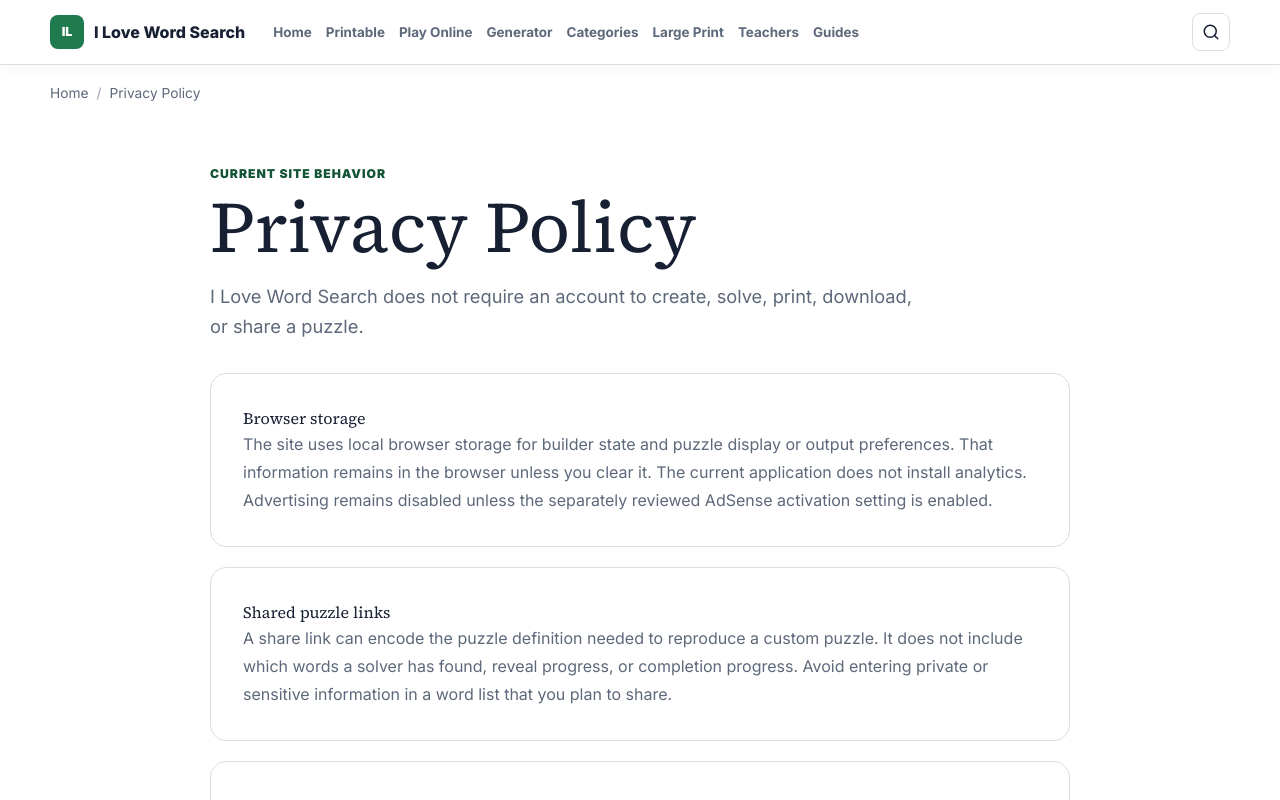
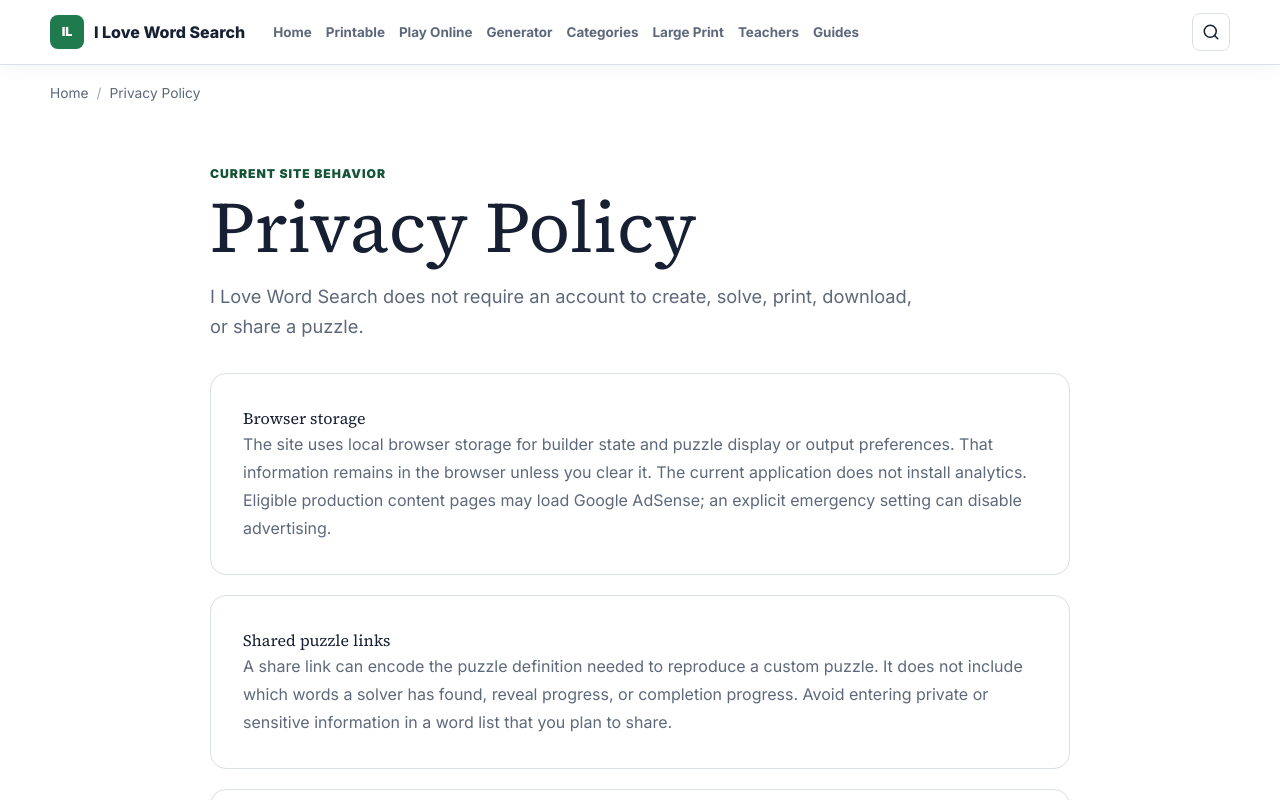
Before and after one commit to suhas-sunder/wordsearch, a Next.js app: page /privacy in a window 1280 px wide. Shown: the top 800 px of the page. Built offline with nearby package versions, Linux system fonts and the light colour scheme; a web font is replaced by a local one.

Commit message:
docs: align privacy copy with production ads

```diff
--- a/app/privacy/page.tsx
+++ b/app/privacy/page.tsx
@@ -6,10 +6,10 @@ export const metadata = pageMetadata("Privacy Policy | I Love Word Search", "Lea
 
 export default function PrivacyPage() {
   return <TrustPage eyebrow="Current site behavior" h1="Privacy Policy" path="/privacy" lede="I Love Word Search does not require an account to create, solve, print, download, or share a puzzle." sections={[
-    { heading: "Browser storage", paragraphs: ["The site uses local browser storage for builder state and puzzle display or output preferences. That information remains in the browser unless you clear it. The current application does not install analytics. Advertising remains disabled unless the separately reviewed AdSense activation setting is enabled."] },
+    { heading: "Browser storage", paragraphs: ["The site uses local browser storage for builder state and puzzle display or output preferences. That information remains in the browser unless you clear it. The current application does not install analytics. Eligible production content pages may load Google AdSense; an explicit emergency setting can disable advertising."] },
     { heading: "Shared puzzle links", paragraphs: ["A share link can encode the puzzle definition needed to reproduce a custom puzzle. It does not include which words a solver has found, reveal progress, or completion progress. Avoid entering private or sensitive information in a word list that you plan to share."] },
     { heading: "PDF and QR behavior", paragraphs: ["PDF files are created by the site’s server endpoint from the submitted puzzle definition. QR images are generated locally in the browser from the share URL; the site does not use an external QR service."] },
-    { heading: "Advertising and external links", paragraphs: ["When advertising is disabled, labelled ad areas are inactive layout placeholders. If the reviewed advertising setting is enabled, eligible content pages load Google AdSense, while search, utility, print, PDF, play, answer-key, trust, and legal pages remain ad-free. Google may use cookies or similar technologies and process device or interaction data to deliver and measure advertising under Google’s own privacy terms. A Google-certified consent management platform must be configured before personalized ads are enabled where Google requires one. Links to other external sites follow those sites’ own privacy practices."] },
+    { heading: "Advertising and external links", paragraphs: ["Eligible production content pages load Google AdSense by default, while search, utility, print, PDF, play, answer-key, trust, and legal pages remain ad-free. If advertising is explicitly disabled or Google cannot serve any eligible unit, labelled fallback ad areas may be shown instead. Google may use cookies or similar technologies and process device or interaction data to deliver and measure advertising under Google’s own privacy terms. A Google-certified consent management platform must be configured before personalized ads are enabled where Google requires one. Links to other external sites follow those sites’ own privacy practices."] },
     { heading: "Questions", paragraphs: [<>Use the <Link href="/contact">Contact page</Link> for a privacy question. The site currently directs contact through the owner’s public portfolio or LinkedIn profile rather than collecting a message through an on-site form.</>] }
   ]} />;
 }
```
